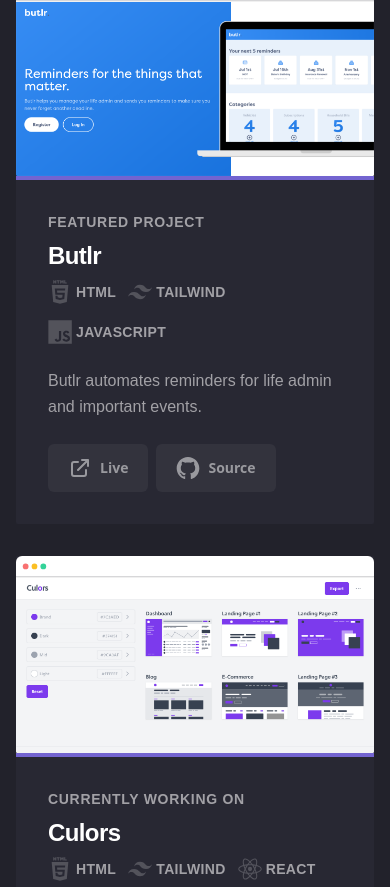
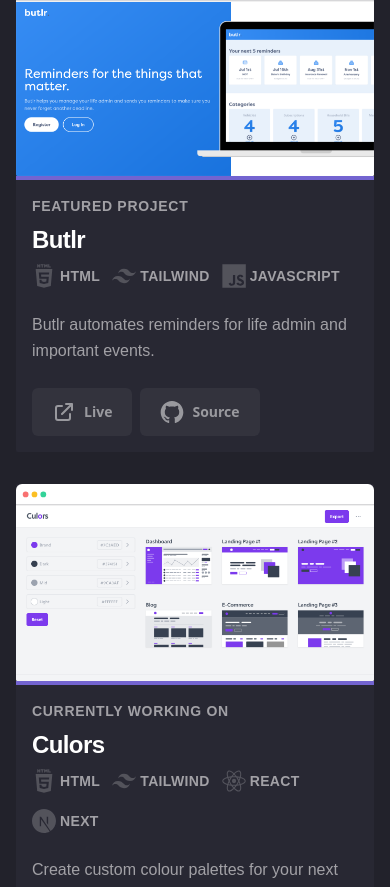
Before and after one commit to danielcranney/portfolio, a Next.js app: page / in a window 390 px wide. Shown: the part 3952-4839 px from the top of the page. Built offline with nearby package versions, Linux system fonts and the light colour scheme; a web font is replaced by a local one.

Commit message:
Minor styling

```diff
--- a/components/FeaturedProjectCard.js
+++ b/components/FeaturedProjectCard.js
@@ -39,7 +39,7 @@
 
       {/* Project info */}
       <div
-        className={`relative w-full px-8 py-8 border-t-4 rounded-tl-none rounded-tr-none lg:transform lg:-translate-y-1/2 lg:w-1/2 lg:${float} lg:absolute lg:-translate-x-0 lg:top-1/2 bg-mid rounded-bl-sm rounded-br-sm border-brand`}
+        className={`relative w-full p-4 lg:p-8 border-t-4 rounded-tl-none rounded-tr-none lg:transform lg:-translate-y-1/2 lg:w-1/2 lg:${float} lg:absolute lg:-translate-x-0 lg:top-1/2 bg-mid rounded-bl-sm rounded-br-sm border-brand`}
       >
         <p className="mb-2 tracking-wider small-text">{status}</p>
         <h3>{title}</h3>
```
